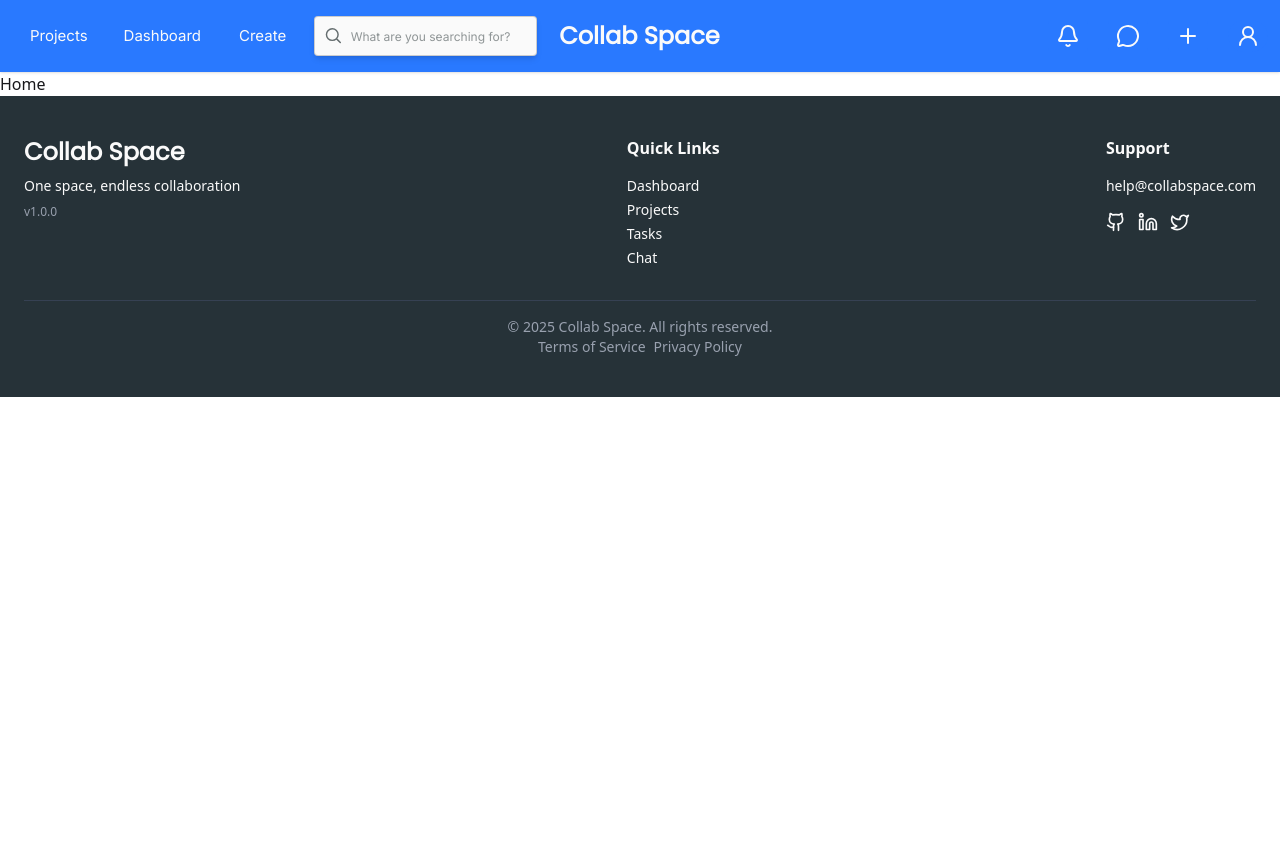
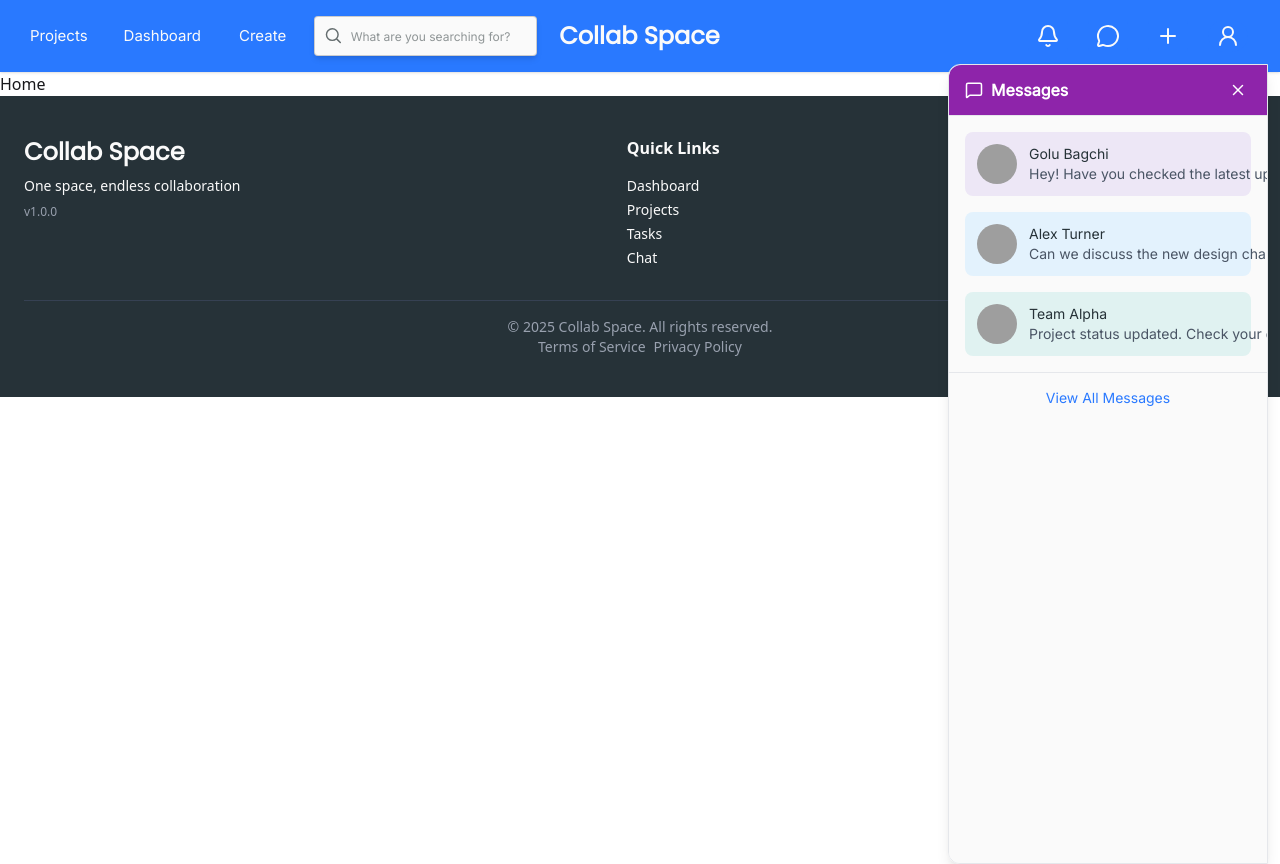
Before and after one commit to BK-Bagchi/collab-space, a React (Vite) app: page / in a window 1280 px wide. Both pictures are taken after a click on the button 1128 px from the left and 36 px from the top of the page. Before the commit the page ends 800 px from the top, so only its background shows below. Built offline with nearby package versions, Linux system fonts and the light colour scheme; grey boxes are pictures that could not be loaded.

Commit message:
Chat pannel added as dropdown

```diff
--- /dev/null
+++ b/src/components/Toggle/Chat.jsx
@@ -0,0 +1,90 @@
+import { X, MessageSquare } from "lucide-react";
+
+const Chat = ({ open, setOpen }) => {
+  return (
+    open && (
+      <div className="absolute right-0 mt-2 w-80 h-[100vh] bg-[#FAFAFA] border border-gray-200 shadow-lg rounded-tl-xl rounded-bl-xl z-50 overflow-y-auto transition-all duration-300">
+        {/* Header */}
+        <div className="flex items-center justify-between px-4 py-3 border-b border-gray-200 bg-[#8E24AA] text-white rounded-tl-xl">
+          <h3 className="font-semibold text-base flex items-center gap-2">
+            <MessageSquare size={18} />
+            Messages
+          </h3>
+          <button
+            onClick={() => setOpen(false)}
+            className="p-1 rounded-full hover:bg-[#751C8E] transition"
+          >
+            <X size={18} />
+          </button>
+        </div>
+
+        {/* Message List */}
+        <div className="p-4 space-y-4 text-[#263238]">
+          {/* Example message */}
+          <div className="flex items-start gap-3 p-3 bg-[#EDE7F6] rounded-lg hover:bg-[#D1C4E9] transition cursor-pointer">
+            <img
+              src="/default-avatar.png"
+              alt="Avatar"
+              className="w-10 h-10 rounded-full object-cover"
+            />
+            <div className="flex-1">
+              <div className="flex justify-between items-center">
+                <h4 className="font-medium text-sm">Golu Bagchi</h4>
+                <span className="text-xs text-gray-500">2m ago</span>
+              </div>
+              <p className="text-sm text-gray-600 truncate">
+                Hey! Have you checked the latest update on Collab Space?
+              </p>
+            </div>
+          </div>
+
+          <div className="flex items-start gap-3 p-3 bg-[#E3F2FD] rounded-lg hover:bg-[#BBDEFB] transition cursor-pointer">
+            <img
+              src="/default-avatar.png"
+              alt="Avatar"
+              className="w-10 h-10 rounded-full object-cover"
+            />
+            <div className="flex-1">
+              <div className="flex justify-between items-center">
+                <h4 className="font-medium text-sm">Alex Turner</h4>
+                <span className="text-xs text-gray-500">10m ago</span>
+              </div>
+              <p className="text-sm text-gray-600 truncate">
+                Can we discuss the new design changes today?
+              </p>
+            </div>
+          </div>
+
+          <div className="flex items-start gap-3 p-3 bg-[#E0F2F1] rounded-lg hover:bg-[#B2DFDB] transition cursor-pointer">
+            <img
+              src="/default-avatar.png"
+              alt="Avatar"
+              className="w-10 h-10 rounded-full object-cover"
+            />
+            <div className="flex-1">
+              <div className="flex justify-between items-center">
+                <h4 className="font-medium text-sm">Team Alpha</h4>
+                <span className="text-xs text-gray-500">1h ago</span>
+              </div>
+              <p className="text-sm text-gray-600 truncate">
+                Project status updated. Check your dashboard.
+              </p>
+            </div>
+          </div>
+        </div>
+
+        {/* Footer */}
+        <div className="border-t border-gray-200 bg-softWhite px-4 py-3 text-center">
+          <button
+            onClick={() => setOpen(false)}
+            className="text-[#2979FF] font-medium hover:underline text-sm"
+          >
+            View All Messages
+          </button>
+        </div>
+      </div>
+    )
+  );
+};
+
+export default Chat;
--- a/src/components/shared/Navbar/PrivateBtn.jsx
+++ b/src/components/shared/Navbar/PrivateBtn.jsx
@@ -11,19 +11,24 @@ import {
 import { Link } from "react-router-dom";
 import Dropdown from "../../DropDown/DropDown";
 import Notification from "../../Toggle/Notification";
+import Chat from "../../Toggle/Chat";
 
 const PrivateBtn = () => {
-  const [open, setOpen] = useState(false);
+  const [openNotification, setOpenNotification] = useState(false);
+  const [openMessage, setOpenMessage] = useState(false);
 
   return (
     <div className="flex items-center gap-x-0 md:gap-x-5">
       <button
         className="btn btn-sm px-2 border-none shadow-none bg-electricBlue text-softWhite hover:bg-softWhite hover:text-charcoalGray"
-        onClick={() => setOpen(!open)}
+        onClick={() => setOpenNotification(!openNotification)}
       >
         <Bell />
       </button>
-      <button className="btn btn-sm px-2 border-none shadow-none bg-electricBlue text-softWhite hover:bg-softWhite hover:text-charcoalGray">
+      <button
+        className="btn btn-sm px-2 border-none shadow-none bg-electricBlue text-softWhite hover:bg-softWhite hover:text-charcoalGray"
+        onClick={() => setOpenMessage(!openMessage)}
+      >
         <MessageCircle />
       </button>
       <button className="btn btn-sm px-2 border-none shadow-none bg-electricBlue text-softWhite hover:bg-softWhite hover:text-charcoalGray">
@@ -60,11 +65,17 @@ const PrivateBtn = () => {
           </li>
         </ul>
       </div>
-      {/* Notification Dropdown (must be OUTSIDE the flex flow) */}
-      {open && (
+
+      {openNotification && (
         <Dropdown
-          open={open}
-          render={<Notification open={open} setOpen={setOpen} />}
+          open={openNotification}
+          render={<Notification open={open} setOpen={setOpenNotification} />}
+        />
+      )}
+      {openMessage && (
+        <Dropdown
+          open={openMessage}
+          render={<Chat open={openMessage} setOpen={setOpenMessage} />}
         />
       )}
     </div>
```
